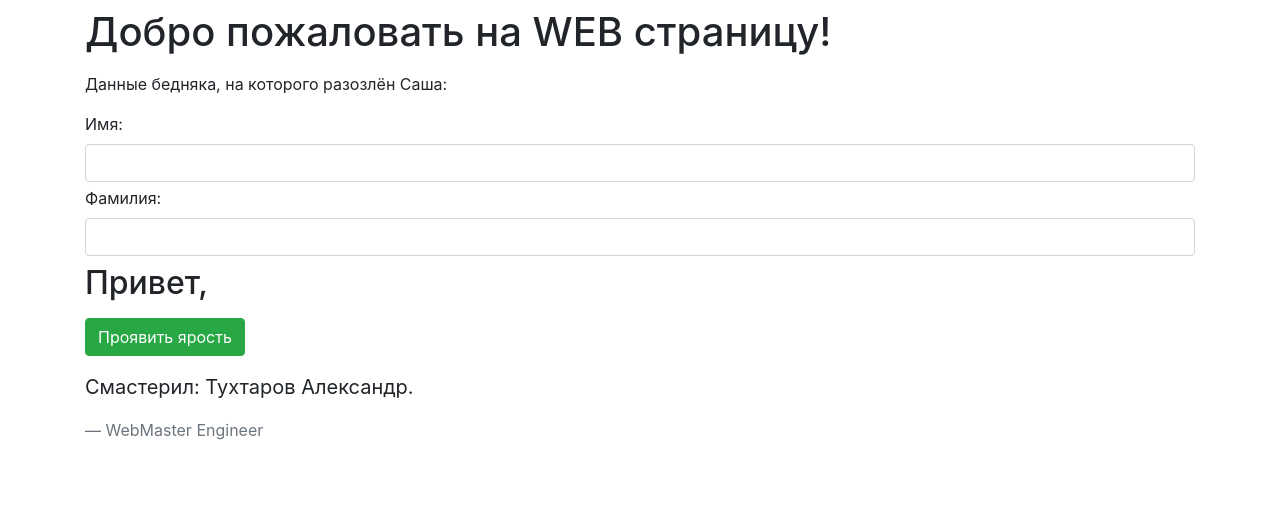
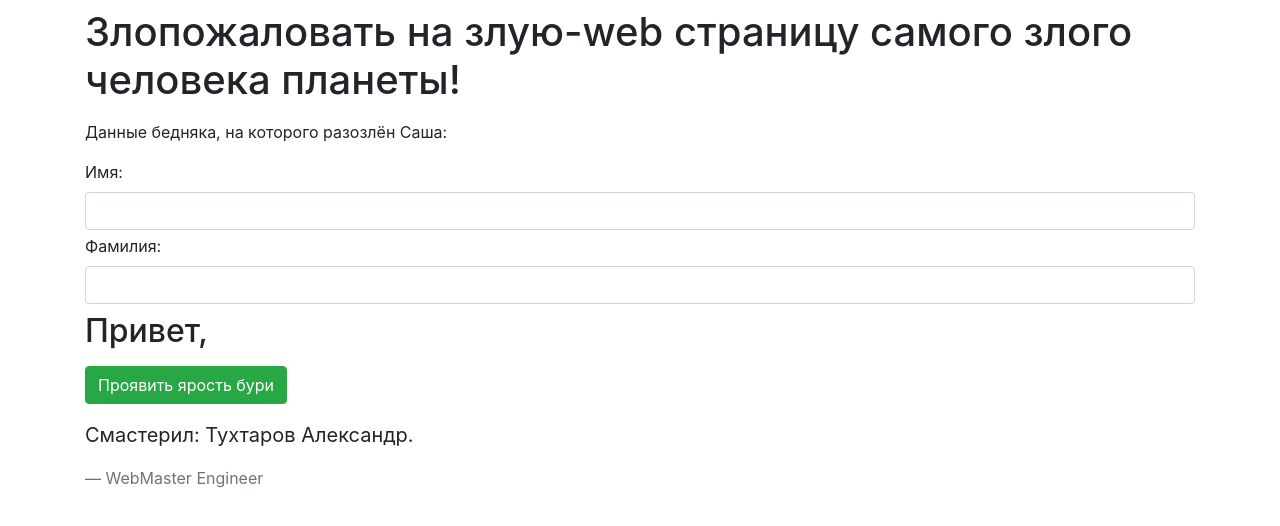
Before and after one commit to Tuhtarov/AngryTukhtarov, a plain HTML site: page index.html in a window 1280 px wide. Drawn offline with Linux system fonts and the light colour scheme.

Commit message:
more angry

```diff
--- a/index.html
+++ b/index.html
@@ -4,14 +4,14 @@
 <head>
     <meta charset="UTF-8">
     <meta name="viewport" content="width=device-width, initial-scale=1.0">
-    <title>Tukhtarov Dynamic</title>
+    <title>Tukhtarov Devil</title>
     <meta http-equiv="X-UA-Compatible" content="ie=edge">
     <link rel="stylesheet" href="bootstrap/css/bootstrap.min.css">
     <script src="vue.js"></script>
 </head>
 <body>
 <header class="container my-2">
-    <h1 class="h1">Добро пожаловать на WEB страницу!</h1>
+    <h1 class="h1">Злопожаловать на злую-web страницу самого злого человека планеты!</h1>
 </header>
 
 <main class="container mt-3">
@@ -27,7 +27,7 @@
 
         <div class="output">
             <h2 class="h2 mt-2">Привет, {{ getFullName }}</h2>
-            <button type="button" class="btn btn-success mt-2" @click="showAlert = !showAlert">Проявить ярость</button>
+            <button type="button" class="btn btn-success mt-2" @click="showAlert = !showAlert">Проявить ярость бури</button>
         </div>
 
         <!--Блок с агрессивным Сашей-->
```
